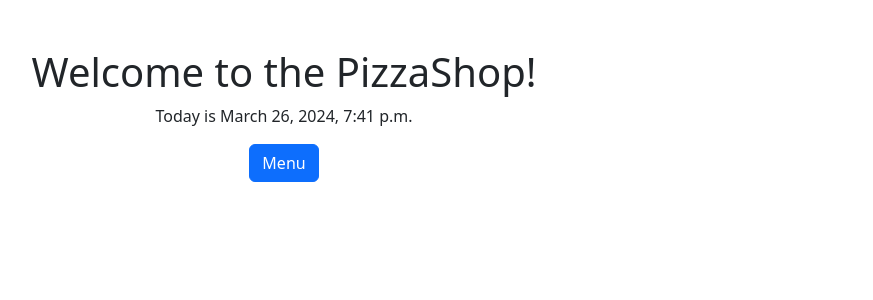
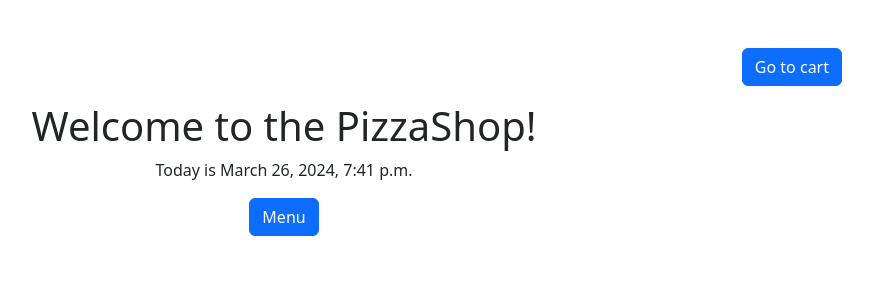
Before and after one commit to Ryan-Richardson11/PizzaShop, a Django app: page /home in a window 1280 px wide. Shown: the top 300 px of the page, without its empty margins (356-1229 px from the left). Run offline with Django 4.2, Linux system fonts and the light colour scheme.

Commit message:
Added cart template, view, and button

```diff
--- a/home/templates/home/item_detail.html
+++ b/home/templates/home/item_detail.html
@@ -1,6 +1,9 @@
 {% extends "base.html" %}
 
 {% block content %}
+<div class="d-flex justify-content-end mb-3">
+    <a href="{% url 'cart.items' %}" class="btn btn-primary">Go to cart</a>
+</div>
 <div class="border round">
     <h1 class="my-5">{{ item.pizza_type }}</h1>
     {% for topping in item.toppings.all %}
--- a/home/templates/home/menu_list.html
+++ b/home/templates/home/menu_list.html
@@ -1,6 +1,9 @@
 {% extends "base.html" %}
 
 {% block content %}
+<div class="d-flex justify-content-end mb-3">
+    <a href="{% url 'cart.items' %}" class="btn btn-primary">Go to cart</a>
+</div>
 <h1 class="my-5">These are the menu items:</h1>
 <!-- Uses django template to create a list item for each item in the menu (for loop)-->
 <div class="row row-cols3 g-2">
--- a/home/templates/home/welcome.html
+++ b/home/templates/home/welcome.html
@@ -1,7 +1,12 @@
 {% extends "base.html" %}
 
 {% block content %}
-<h1>Welcome to the PizzaShop!</h1>
-<p>Today is {{ today }}</p>
-<a href="{% url 'menu.list' %}" class="btn btn-primary">Menu</a>
+<div>
+    <div class="d-flex justify-content-end mb-3">
+        <a href="{% url 'cart.items' %}" class="btn btn-primary">Go to cart</a>
+    </div>
+    <h1>Welcome to the PizzaShop!</h1>
+    <p>Today is {{ today }}</p>
+    <a href="{% url 'menu.list' %}" class="btn btn-primary">Menu</a>
+</div>
 {% endblock %}
--- a/home/urls.py
+++ b/home/urls.py
@@ -6,4 +6,5 @@ urlpatterns = [
     path('authorized', views.authorized),
     path('menu', views.menu_list, name="menu.list"),
     path('menu/<int:pk>', views.menu_item_info, name="menu.detail"),
+    path('cart', views.view_cart, name="cart.items")
 ]
--- a/home/views.py
+++ b/home/views.py
@@ -2,7 +2,7 @@ from django.shortcuts import render
 from django.http import HttpResponse, Http404
 from datetime import datetime
 from django.contrib.auth.decorators import login_required
-from .models import Menu, Size
+from .models import Menu, Size, Cart
 
 # Create your views here.
 
@@ -35,5 +35,9 @@ def menu_item_info(request, pk):
     return render(request, 'home/item_detail.html', {'item': item, 'sizes': sizes})
 
 
-def item_checkout(request):
-    pass
+def view_cart(request):
+    try:
+        cart_items = Cart.objects.all()
+    except:
+        raise Http404('Item does not exist')
+    return render(request, 'home/cart.html', {'cart_items': cart_items, })
```
Also changed, not shown: home/models.py (+8 -3 lines), home/templates/cart.html (added, +15 -0 lines), db.sqlite3, home/migrations/0011_cartitem_cart.py (added).
